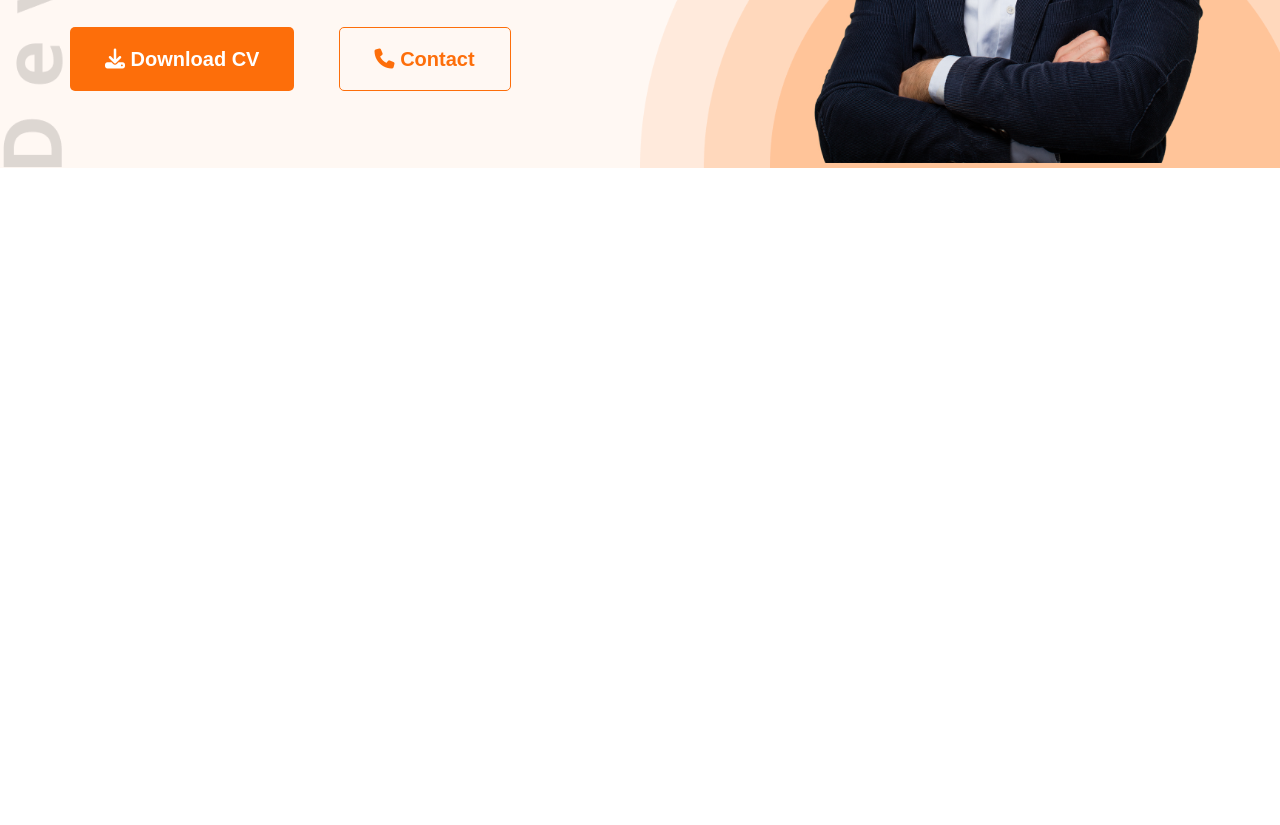
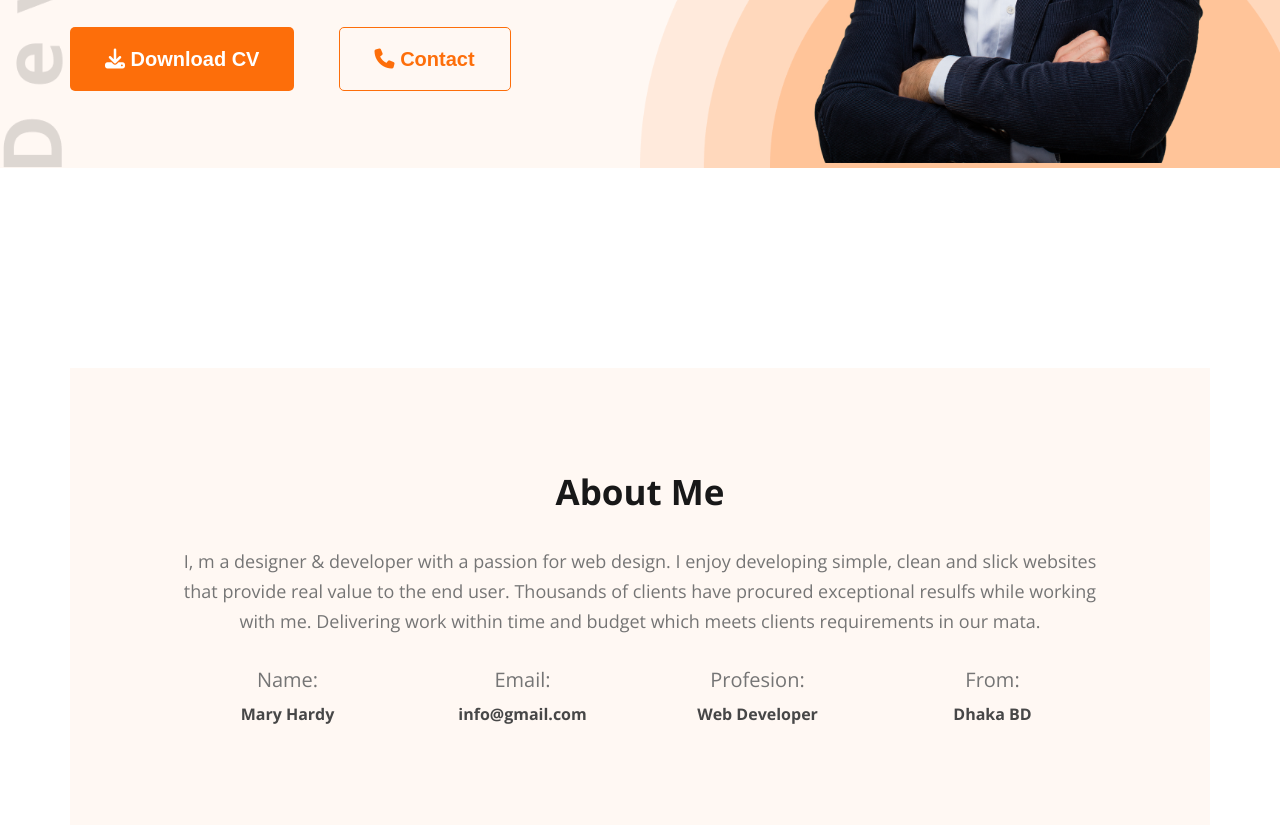
Before and after one commit to mehedi-00/developer-portfolio, a plain HTML site: page index.html in a window 1280 px wide. Shown: the part 451-1276 px from the top of the page. Before the commit the page ends 800 px from the top, so only its background shows below. Drawn offline with nearby package versions, Linux system fonts and the light colour scheme.

Commit message:
about section added

```diff
--- a/css/style.css
+++ b/css/style.css
@@ -98,3 +98,44 @@ nav ul li {
   color: #fd6e0a;
   border: 1px solid #fd6e0a;
 }
+/* main part styles */
+main{
+  margin-top: 200px;
+}
+/* About section styles */
+
+.about-content{
+  padding: 100px ;
+  background: #fff8f3;
+}
+.section-header{
+  font-weight: 700;
+  font-size: 35px;
+  line-height: 48px;
+  text-align: center;
+  color: #181818;
+}
+.section-description{
+  font-weight: 400;
+  font-size: 18px;
+  line-height: 30px;
+  text-align: center;
+  color: #757575;
+  margin: 30px 0;
+}
+.about-content .row{
+  justify-content: space-evenly;
+}
+.about-info{
+  width: 25%;
+  text-align: center;
+}
+.about-info p{
+  color: #757575;
+  font-size: 20px;
+}
+.about-info h4{
+  color: #474747;
+  font-weight: 700;
+  margin-top: 10px;
+}
--- a/index.html
+++ b/index.html
@@ -9,8 +9,10 @@
       href="https://fonts.googleapis.com/css2?family=Open+Sans:wght@400;700;800&display=swap"
       rel="stylesheet"
     />
-    <script src="https://kit.fontawesome.com/1e2db6be37.js" crossorigin="anonymous">
-     </script>
+    <script
+      src="https://kit.fontawesome.com/1e2db6be37.js"
+      crossorigin="anonymous"
+    ></script>
     <link rel="stylesheet" href="./css/style.css" />
   </head>
   <body>
@@ -37,8 +39,12 @@
                 Shot what able cold new see hold.Friendly as an betrayed
                 formerly he. Morning because as to society behaved moments.
               </p>
-              <button class="btn"><i class="fa-solid fa-download"></i> Download CV</button>
-              <button class="btn"><i class="fa-solid fa-phone"></i> Contact</button>
+              <button class="btn">
+                <i class="fa-solid fa-download"></i> Download CV
+              </button>
+              <button class="btn">
+                <i class="fa-solid fa-phone"></i> Contact
+              </button>
             </div>
             <div class="banner-image">
               <img src="./images/hardy.png" alt="" />
@@ -47,5 +53,41 @@
         </section>
       </div>
     </header>
+    <main>
+      <!-- About section  -->
+      <section class="about">
+        <div class="container">
+          <div class="about-content">
+          <h3 class="section-header">About Me</h3>
+          <p class="section-description">
+            I, m a designer & developer with a passion for web design. I enjoy
+            developing simple, clean and slick websites that provide real value
+            to the end user. Thousands of clients have procured exceptional
+            resulfs while working with me. Delivering work within time and
+            budget which meets clients requirements in our mata.
+          </p>
+          <div class="row">
+            <div class="about-info">
+              <p>Name:</p>
+              <h4>
+                Mary Hardy </h4>
+            </div>
+            <div class="about-info">
+              <p>Email:</p>
+              <h4>info@gmail.com</h4>
+            </div>
+            <div class="about-info">
+              <p>Profesion:</p>
+              <h4>Web Developer</h4>
+            </div>
+            <div class="about-info">
+              <p>From:</p>
+              <h4>Dhaka BD</h4>
+            </div>
+          </div>
+        </div>
+      </div>
+      </section>
+    </main>
   </body>
 </html>
```
